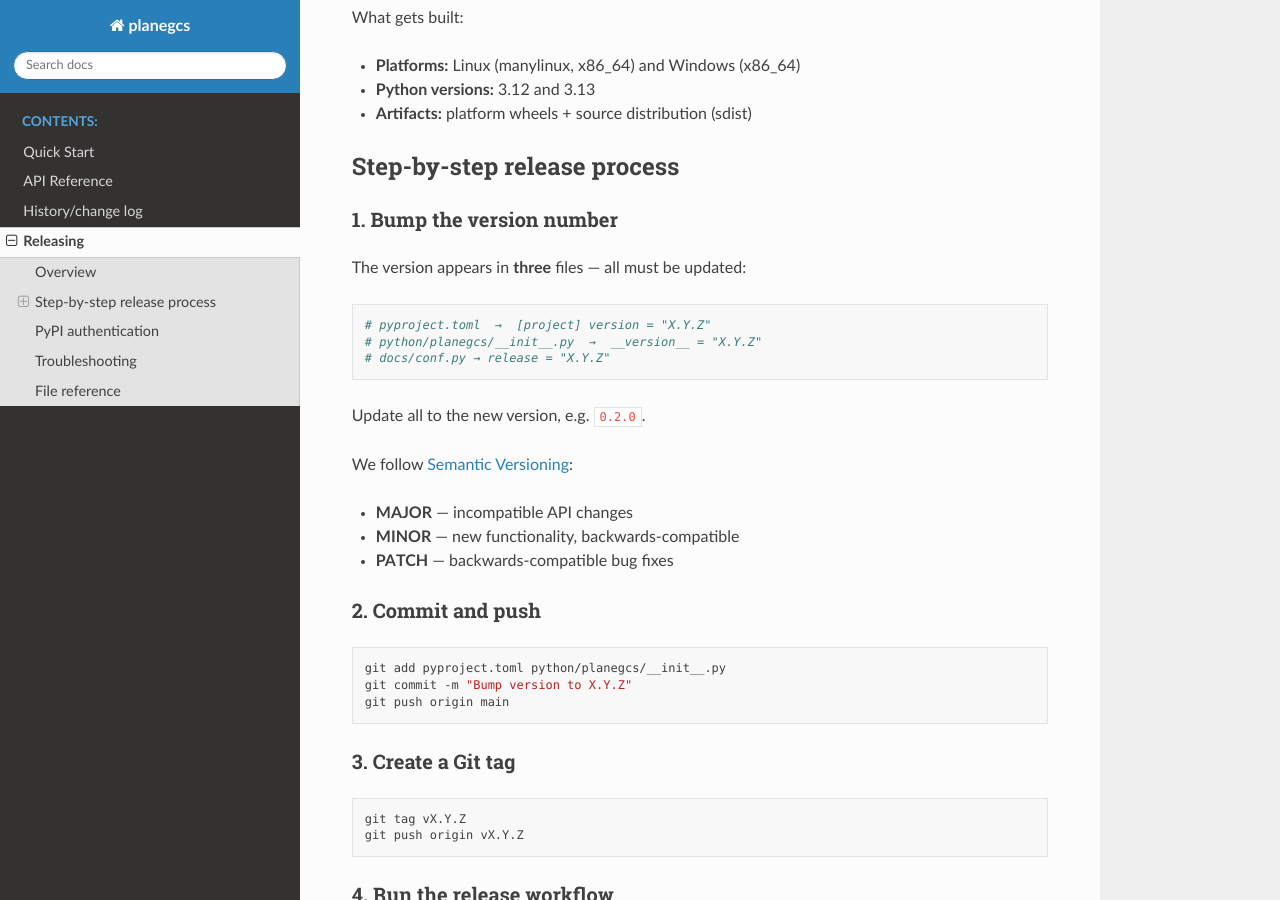
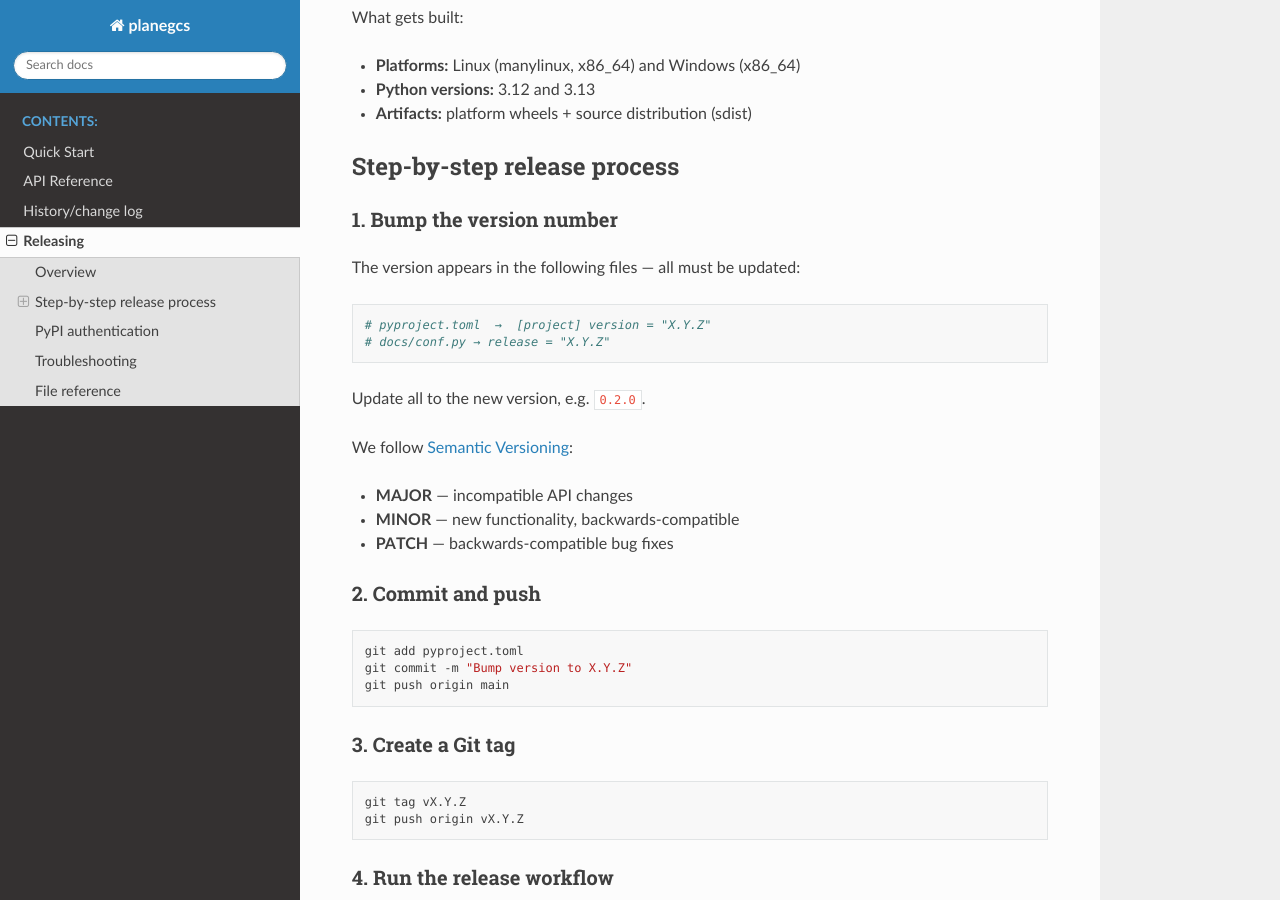
Before and after one commit to spookylukey/planegcs, a Sphinx documentation site: the page built from docs/releasing.rst, in a window 1280 px wide and 900 px high, scrolled down 330 px. Built offline with Sphinx 7.4.7 and the Read the Docs theme 3.1.0, drawn with Linux system fonts in a browser that asks for light colours.

Commit message:
Remove version number from __init__ file

```diff
--- a/docs/releasing.rst
+++ b/docs/releasing.rst
@@ -22,12 +22,11 @@ Step-by-step release process
 1. Bump the version number
 ~~~~~~~~~~~~~~~~~~~~~~~~~~
 
-The version appears in **three** files — all must be updated:
+The version appears in the following files — all must be updated:
 
 .. code-block:: bash
 
    # pyproject.toml  →  [project] version = "X.Y.Z"
-   # python/planegcs/__init__.py  →  __version__ = "X.Y.Z"
    # docs/conf.py → release = "X.Y.Z"
 
 Update all to the new version, e.g. ``0.2.0``.
@@ -43,7 +42,7 @@ We follow `Semantic Versioning <https://semver.org/>`_:
 
 .. code-block:: bash
 
-   git add pyproject.toml python/planegcs/__init__.py
+   git add pyproject.toml
    git commit -m "Bump version to X.Y.Z"
    git push origin main
 
```
Also changed, not shown: 1 other file.
